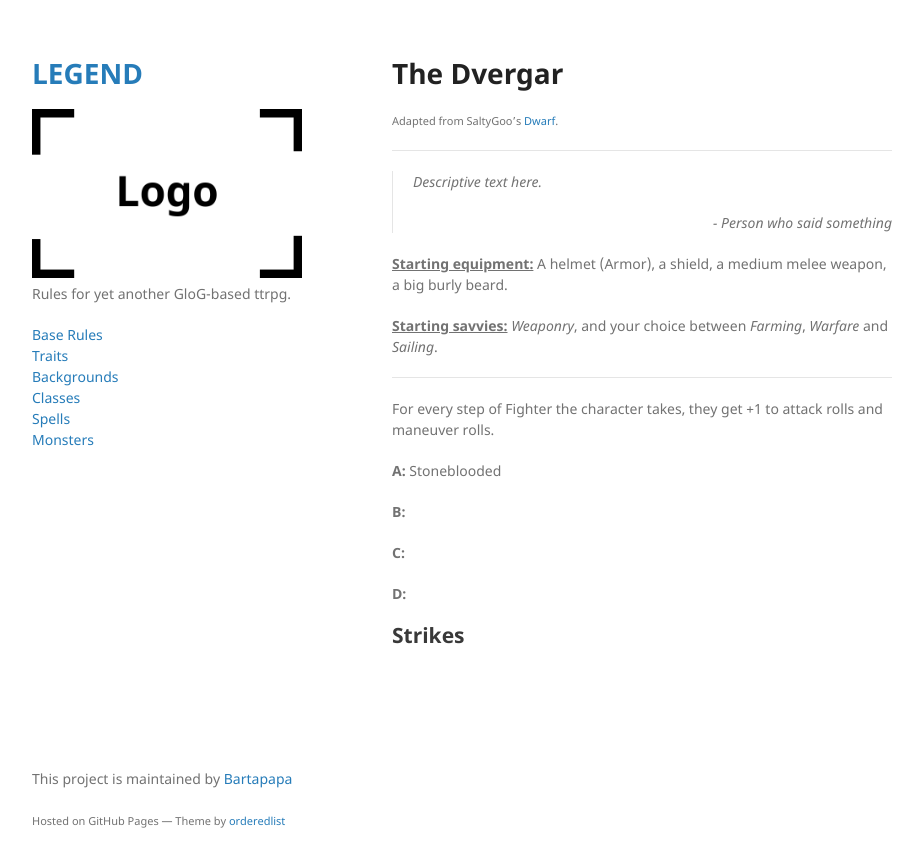
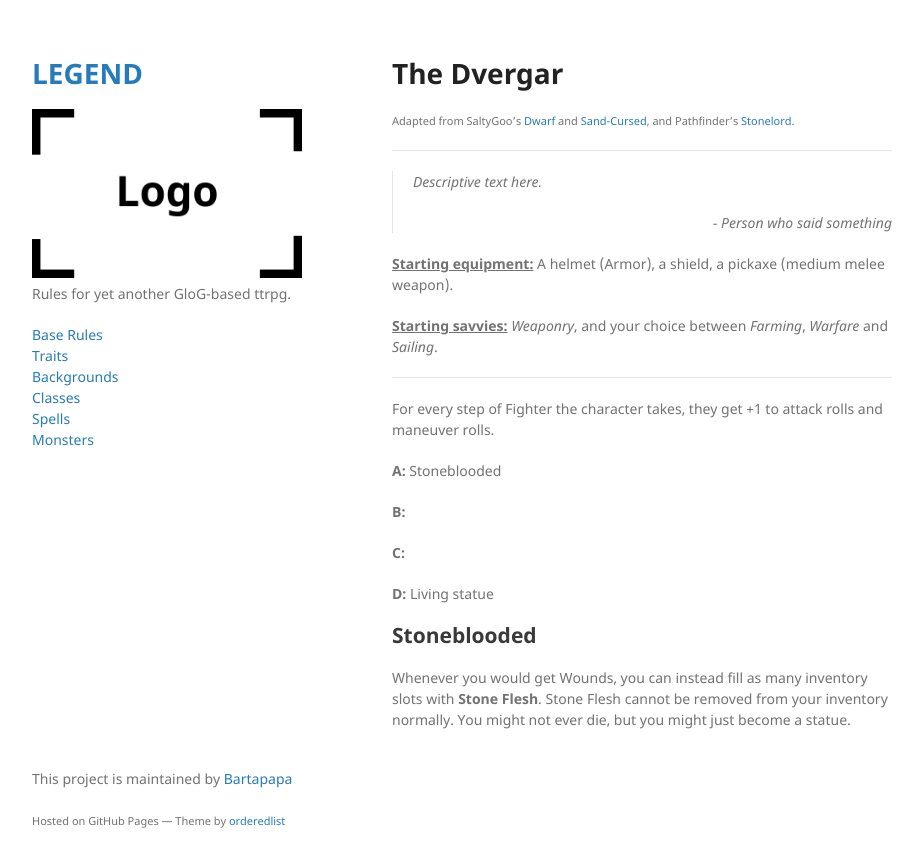
Before and after one commit to Bartapapa/legend, a Jekyll site: the page built from docs/class/dvergar.md, in a window 1280 px wide. Shown: the top 867 px of the page, without its empty margins (178-1101 px from the left). Built offline with Jekyll 4.4.1, drawn with Linux system fonts in a browser that asks for light colours.

Commit message:
Update dvergar.md

```diff
--- a/docs/class/dvergar.md
+++ b/docs/class/dvergar.md
@@ -3,7 +3,7 @@ layout: post
 title: The Dvergar
 permalink: /classes/dvergar
 ---
-<small>Adapted from SaltyGoo's [Dwarf](https://saltygoo.github.io/class/specialist/dwarf).</small>
+<small>Adapted from SaltyGoo's [Dwarf](https://saltygoo.github.io/class/specialist/dwarf) and [Sand-Cursed](https://saltygoo.github.io/class/sandcursed), and Pathfinder's [Stonelord](https://www.d20pfsrd.com/races/core-races/dwarf/stonelord-paladin-dwarf/).</small>
 
 ***
 
@@ -11,7 +11,7 @@ permalink: /classes/dvergar
 >
 ><p style="text-align: right">- Person who said something</p>
 
-<b><u>Starting equipment:</u></b> A helmet (Armor), a shield, a medium melee weapon, a big burly beard.
+<b><u>Starting equipment:</u></b> A helmet (Armor), a shield, a pickaxe (medium melee weapon).
 
 <b><u>Starting savvies:</u></b> <i>Weaponry</i>, and your choice between <i>Farming</i>, <i>Warfare</i> and <i>Sailing</i>.
 
@@ -25,6 +25,7 @@ For every step of Fighter the character takes, they get +1 to attack rolls and m
 
 <b>C:</b>
 
-<b>D:</b>
+<b>D:</b> Living statue
 
-## Strikes
+## Stoneblooded
+Whenever you would get Wounds, you can instead fill as many inventory slots with <b>Stone Flesh</b>. Stone Flesh cannot be removed from your inventory normally. You might not ever die, but you might just become a statue.
```
